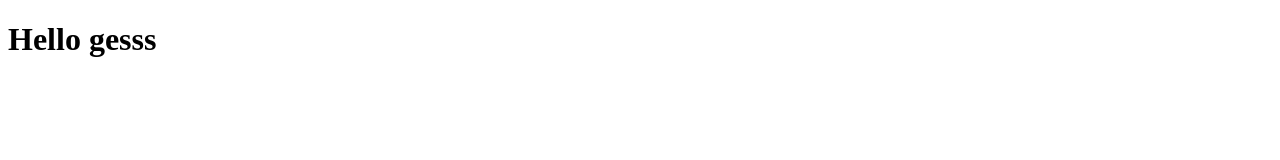
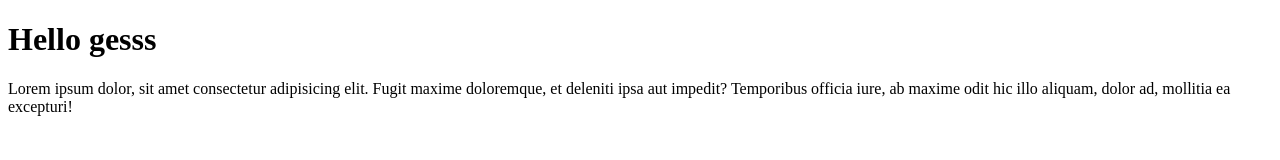
Before and after one commit to Jumacore/juma-git-test, a plain HTML site: page index.html in a window 1280 px wide. Drawn offline with Linux system fonts and the light colour scheme.

Commit message:
menambahkan paragraf

```diff
--- a/index.html
+++ b/index.html
@@ -8,5 +8,6 @@
 </head>
 <body>
     <h1>Hello gesss</h1>
+    <p>Lorem ipsum dolor, sit amet consectetur adipisicing elit. Fugit maxime doloremque, et deleniti ipsa aut impedit? Temporibus officia iure, ab maxime odit hic illo aliquam, dolor ad, mollitia ea excepturi!</p>
 </body>
 </html>
```
